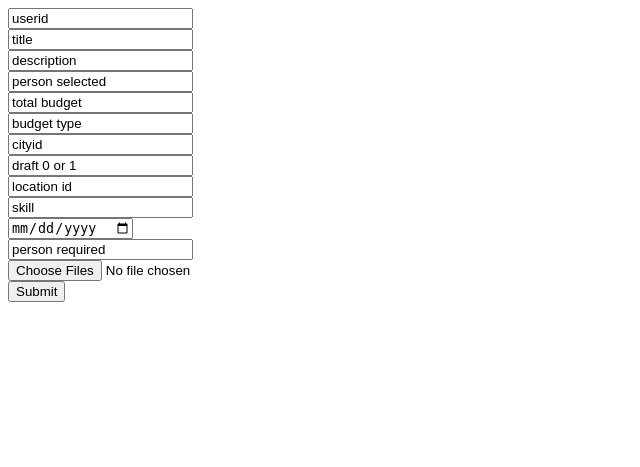
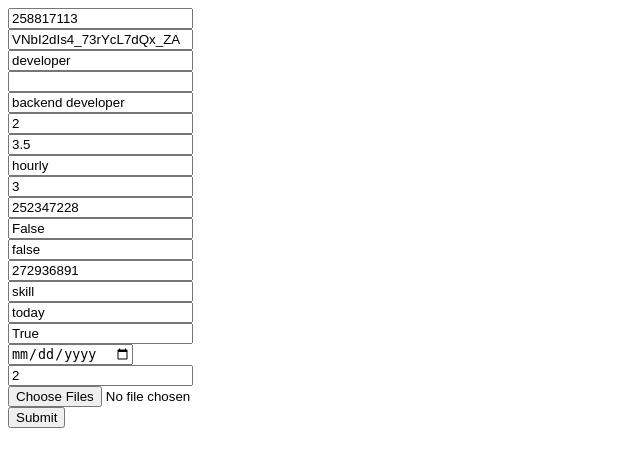
Before and after one commit to skgrehli/flask-sample, a Flask app: page /upload in a window 1280 px wide. Shown: the top 467 px of the page, without its empty margins (0-640 px from the left). Run offline with Flask 2, Linux system fonts and the light colour scheme.

Commit message:
job add 68745

```diff
--- a/jobwork/routes/docs_upload.py
+++ b/jobwork/routes/docs_upload.py
@@ -2,6 +2,15 @@ import os
 from flask import Flask, request, redirect, url_for,Blueprint,jsonify,render_template
 from werkzeug.utils import secure_filename
 from jobwork.constants import Constants
+from PIL import Image
+from datetime import datetime,timedelta
+from jobwork.models.jobs import Jobs
+from jobwork.models.city import CityCollections
+from jobwork.models.state import StateCollections
+from jobwork.models.country import CountryCollections
+#from jobwork.middleware.authentication import authentication
+from jobwork.utils.common_utils import CommonUtils
+from jobwork.models.user import User
 
 UPLOAD_FOLDER = '/static/jobdocument/'
 ALLOWED_EXTENSIONS = set(['txt', 'pdf', 'png', 'jpg', 'jpeg', 'gif'])
@@ -20,7 +29,7 @@ def uploader():
 
 @upload_doc.route('/upload/file', methods=["GET",'POST'])
 def upload_file():
-    target=os.path.join(Constants.APP_ROOT,'static/jobdocument/')
+    target=os.path.join(Constants.APP_ROOT,'static/jobdocument/original')
     if request.method == 'POST':
         #file = request.files['file']
         index=0
@@ -38,14 +47,225 @@ def upload_file():
 
         print(jobtitle)
         filelist=[]
+        thumblist=[]
         for file in request.files.getlist("file"):
 
             print(file)
            # f.save(secure_filename(f.filename))
             #filename = secure_filename(file.filename)
-            filename=jobtitle+".jpg"
-            destination="/".join([target,filename])
-            file.save(destination)
-            index=index+1
+            try:
+
+                filename=jobtitle+".jpg"
+                destination="/".join([target,filename])
+                file.save(destination)
+                index=index+1
+                im =Image.open(file)
+                size=45,45
+                im.thumbnail(size,Image.ANTIALIAS)
+                background = Image.new('RGBA', size, (255, 255, 255, 0))
+                background.paste(
+                    im, (int((size[0] - im.size[0]) / 2), int((size[1] - im.size[1]) / 2))
+                )
+                tname="static/jobdocument/thumbnail/"+jobtitle+ ".png"
+                background.save(tname)
+                thumblist.append(tname)
+
+            except Exception as e:
+                destination = "/".join([target, file.filename])
+                file.save(destination)
+
             filelist.append(destination)
         return jsonify({"status": 200, "path": filelist})
+
+@upload_doc.route('/add/new/job', methods=["GET",'POST'])
+def jobadd():
+    if request.method == 'POST':
+
+        try:
+            #return "ok"
+            # Check authentications keys
+            '''
+            if request.form['userid'] == "" or request.form['token'] =="":
+
+                return jsonify({"status": 401, "message": "Authentication keys are missing."})
+            '''
+            userid = request.form['userid']
+            #return userid
+            token = request.form['token']
+
+            # Authenticate credentials
+            userInfo = User.find_one({"userid": int(userid)}, {"_id": 0})
+            if userInfo is not None:
+                if userInfo['emailverified'] is False:
+                    return jsonify(
+                        {"status": 202, "message": "Email not verified. Please verify your email to enable this feature"})
+
+            jobid = request.form['jobid']
+
+            originaljobid = None
+            if (jobid != ""):
+                originaljobid = jobid
+            draft = request.form['draft']
+
+            title = request.form['title']
+
+            description = request.form['description']
+
+            duedate = request.form['duedate']
+            #return jsonify({"ok": 1})
+
+            jobOnline = request.form['jobonline']
+            #return "ok"
+            print("1")
+            city = int(request.form['city'])
+            print("2")
+            location = int(request.form['location'])
+            print("3")
+            if duedate == "today":
+                duedate = ""
+                duedate = datetime.now()
+            if duedate == "week":
+                duedate = ""
+                duedate = datetime.now() + timedelta(days=7)
+            if duedate == "certain_day":
+                duedate = ""
+                format = '%d-%m-%Y %H:%M:%S'
+                certaindatetime = request.form['certaindatetime']
+                duedate = datetime.strptime(certaindatetime, format)
+
+            citydetail = CityCollections.find_one({"cityid": city}, {"_id": 0})
+            statedetail = StateCollections.find_one({"stateid": citydetail['stateid']}, {"_id": 0})
+            countrydetail = CountryCollections.find_one({"countryid": citydetail['countryid']}, {"_id": 0})
+            addressJSON = {"address1": "",
+                           "address2": "",
+                           "city": city,
+                           "state": citydetail['stateid'],
+                           "country": countrydetail['countryid'],
+                           "pincode": ""
+                           }
+
+            person = request.form['person']
+            print("5")
+            budgettype = request.form['budgettype']
+            print("6")
+            budget = float(request.form['budget'])
+            print("7")
+            if budgettype == "hourly":
+                totalhours = int(request.form['hours'])
+                totalbudget = int(budget * totalhours)
+            else:
+                totalhours = -1
+                totalbudget = budget
+            print("8")
+            if draft == False:
+                publisheddatetime = datetime.now()
+            else:
+                publisheddatetime = None
+
+            target = os.path.join(Constants.APP_ROOT, 'static/jobdocument/')
+            index = 0
+            filelist = []
+            thumblist = []
+            print("9")
+            jobidno = CommonUtils.generateRandomNo(Jobs, "jobid")
+
+            for file in request.files.getlist("file"):
+                index = index + 1
+                try:
+
+                    filename = str(jobidno)+"_"+str(index) + ".jpg"
+                    destination = "original/".join([target, filename])
+                    file.save(destination)
+                    im = Image.open(file)
+                    size = 45, 45
+                    im.thumbnail(size, Image.ANTIALIAS)
+                    background = Image.new('RGBA', size, (255, 255, 255, 0))
+                    background.paste(
+                        im, (int((size[0] - im.size[0]) / 2), int((size[1] - im.size[1]) / 2))
+                    )
+                    tname = "static/jobdocument/thumbnail/" +str(jobidno)+"_"+str(index) + ".png"
+                    background.save(tname)
+                    thumblist.append(tname)
+
+                except Exception as e:
+                    fname=str(jobidno)+"_"+str(index)+file.filename
+                    destination = "original/".join([target,fname ])
+                    file.save(destination)
+
+                #thumblist.append(tpath)
+
+                filelist.append(destination)
+
+
+            return jsonify({"t":thumblist,"l":filelist})
+            print("10")
+            jobdocs={}
+            jobdocs.update({"thumbnails":thumblist})
+            jobdocs.update({"doc":filelist})
+            print("11")
+            if (request.form['draft_data'] == "false"):
+                jobid = jobidno
+                result = Jobs.insert({"jobid": jobid,
+                                      "title": title,
+                                      "description": description,
+                                      "creatinguserid": userid,
+                                      "duedate": duedate,
+                                      "budget": budget,
+                                      "budgettype": budgettype,
+                                      "totalbudget": totalbudget,
+                                      "totalhours": totalhours,
+                                      "jobstatus": "pending",
+                                      "draft": draft,
+                                      "publisheddatetime": publisheddatetime,
+                                      "personsrequired": int(person),
+                                      "reportedJSON": [],
+                                      "active": True,
+                                      "cancellationreason": None,
+                                      "cityid": city,
+                                      "online": jobOnline,
+                                      "addressJSON": addressJSON,
+                                      "locationid": location,
+                                      "personsselected": 0,
+                                      "originaljobid": originaljobid,
+                                      "adminapprovalforcancellation": None,
+                                      "skillid": None,
+                                      "tags": None,
+                                      "jobdocs":jobdocs,
+                                      "updatedatetime": datetime.now(),
+                                      "createdatetime": datetime.now(),
+                                      "expired": False
+                                      })
+                return jsonify({'status': 200, 'message': 'Job Created.', 'jobid': jobid})
+            else:
+                Jobs.update({"jobid": jobid}, {"$set": {"title": title,
+                                                        "description": description,
+                                                        "creatinguserid": userid,
+                                                        "duedate": duedate,
+                                                        "budget": budget,
+                                                        "budgettype": budgettype,
+                                                        "totalbudget": totalbudget,
+                                                        "totalhours": totalhours,
+                                                        "jobstatus": "pending",
+                                                        "draft": draft,
+                                                        "publisheddatetime": publisheddatetime,
+                                                        "personsrequired": int(person),
+                                                        "reportedJSON": [],
+                                                        "active": True,
+                                                        "cancellationreason": None,
+                                                        "cityid": city,
+                                                        "online": jobOnline,
+                                                        "addressJSON": addressJSON,
+                                                        "locationid": location,
+                                                        "personsselected": 0,
+                                                        "originaljobid": originaljobid,
+                                                        "adminapprovalforcancellation": None,
+                                                        "skillid": None,
+                                                        "tags": None,
+                                                        "jobdocs":jobdocs,
+                                                        "updatedatetime": datetime.now(),
+                                                        "expired": False}})
+                return jsonify({'status': 200, 'message': 'Job Updated.', 'jobid': jobid})
+
+        except Exception as e:
+            print(e)
+            return "error"
--- a/jobwork/templates/addjob.html
+++ b/jobwork/templates/addjob.html
@@ -1,22 +1,31 @@
 <html>
    <body>
 
-      <form action = "http://jobwork.io:8080/upload/file" method = "POST"
+      <form action = "http://localhost:8080/add/new/job" method = "POST"
          enctype = "multipart/form-data">
-         <input type="text" name="userid" value="userid"><br>
-         <input type="text" name="jobtitle" value="title"><br>
+         <input type="text" name="userid" value="258817113"><br>
+         <input type="text" name="token" value="VNbI2dIs4_73rYcL7dQx_ZA"><br>
+         <input type="text" name="title" value="developer"><br>
+         <input type="text" name="jobid" value=""><br>
 
-         <input type="text" name="description" value="description"><br>
-         <input type="text" name="personselected" value="person selected"><br>
-         <input type="text" name="totalbudget" value="total budget"><br>
-         <input type="text" name="budgettype" value="budget type"><br>
-         <input type="text" name="cityid" value="cityid"><br>
-         <input type="text" name="draft" value="draft 0 or 1"><br>
-         <input type="text" name="locationid" value="location id"><br>
+         <input type="text" name="description" value="backend developer"><br>
+         <input type="text" name="person" value="2"><br>
+         <input type="text" name="budget" value="3.5"><br>
+         <input type="text" name="budgettype" value="hourly"><br>
+         <input type="text" name="hours" value="3"><br>
+
+         <input type="text" name="city" value="252347228"><br>
+         <input type="text" name="draft" value="False"><br>
+         <input type="text" name="draft_data" value="false"><br>
+
+         <input type="text" name="location" value="272936891"><br>
          <input type="text" name="skill" value="skill"><br>
-         <input type="date" name="date" value="date"><br>
+         <input type="text" name="duedate" value="today"><br>
+         <input type="text" name="jobonline" value="True"><br>
 
-         <input type="text" name="personrequired" value="person required"><br>
+         <input type="date" name="certaindate" value="today"><br>
+
+         <input type="text" name="personrequired" value="2"><br>
 
          <input type = "file" name = "file" multiple><br>
 
--- a/requirements.txt
+++ b/requirements.txt
@@ -16,4 +16,6 @@ geopy
 http.cookies
 jinja2
 
+Image
+
 datetime
```
